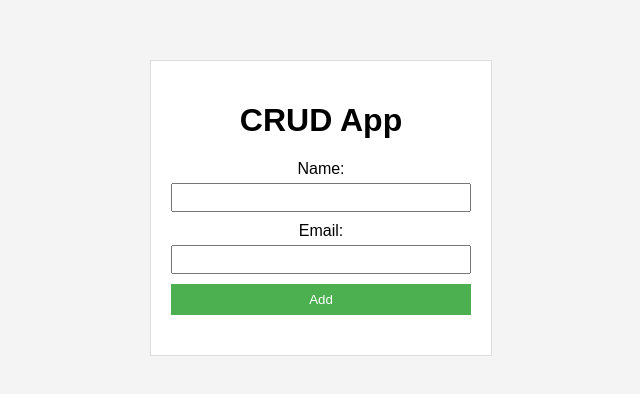
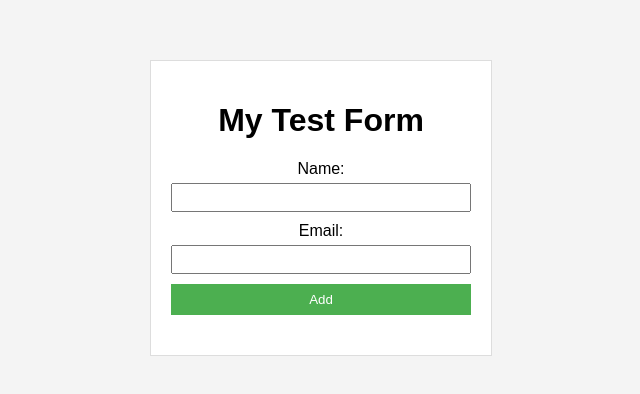
Before and after one commit to Pranavanand97/CRUDTest, a plain HTML site: page index.html in a window 1280 px wide. Shown: the part 192-586 px from the top of the page, without its empty margins (319-959 px from the left). Drawn offline with Linux system fonts and the light colour scheme; no server answers.

Commit message:
mySecond

```diff
--- a/index.html
+++ b/index.html
@@ -8,7 +8,7 @@
 </head>
 <body>
   <div class="container">
-    <h1>CRUD App</h1>
+    <h1>My Test Form</h1>
     <form id="crudForm">
       <label for="name">Name:</label>
       <input type="text" id="name" required>
```
